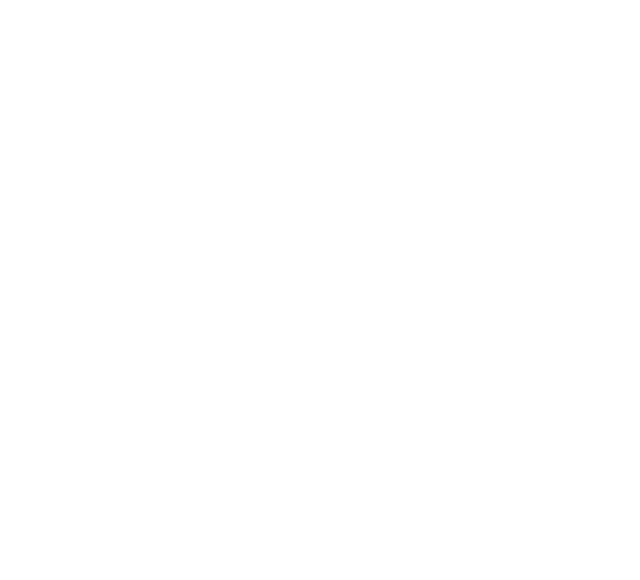
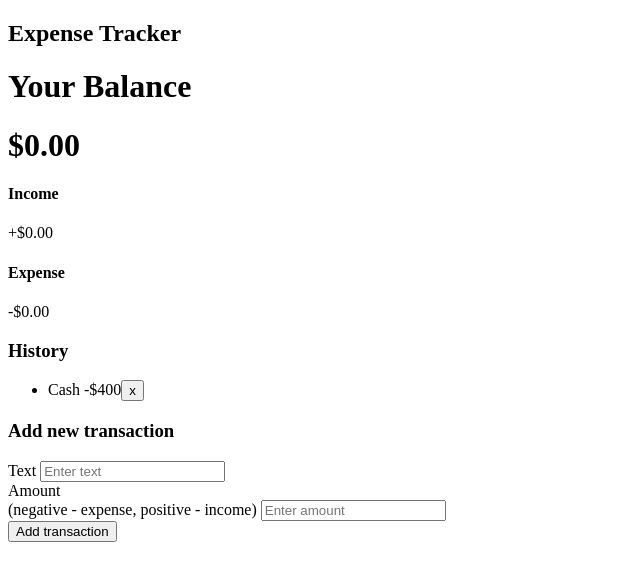
Before and after one commit to randyttphan/expense-tracker, a plain HTML site: page index.html in a window 1280 px wide. Shown: the whole page, without its empty margins (0-640 px from the left). Drawn offline with Linux system fonts and the light colour scheme.

Commit message:
complete html for app

```diff
--- a/index.html
+++ b/index.html
@@ -8,6 +8,46 @@
     <title>Expense Tracker</title>
   </head>
   <body>
+    <h2>Expense Tracker</h2>
+
+    <div class="container">
+      <h1>Your Balance</h1>
+      <h1 id="balance">$0.00</h1>
+
+      <div class="inc-exp-container">
+        <div>
+          <h4>Income</h4>
+          <p id="money-plus" class="money plus">+$0.00</p>
+        </div>
+        <div>
+          <h4>Expense</h4>
+          <p id="money-minus" class="money minus">-$0.00</p>
+        </div>
+      </div>
+
+      <h3>History</h3>
+      <ul id="list" class="list">
+        <li class="minus">
+          Cash <span>-$400</span><button class="delete-btn">x</button>
+        </li>
+      </ul>
+
+      <h3>Add new transaction</h3>
+      <form id="form">
+        <div class="form-control">
+          <label for="text">Text</label>
+          <input type="text" id="text" placeholder="Enter text" />
+        </div>
+        <div class="form-control">
+          <label for="amount"
+            >Amount <br />
+            (negative - expense, positive - income)</label
+          >
+          <input type="number" id="amount" placeholder="Enter amount" />
+        </div>
+        <button class="btn">Add transaction</button>
+      </form>
+    </div>
     <script src="main.js"></script>
   </body>
 </html>
```
